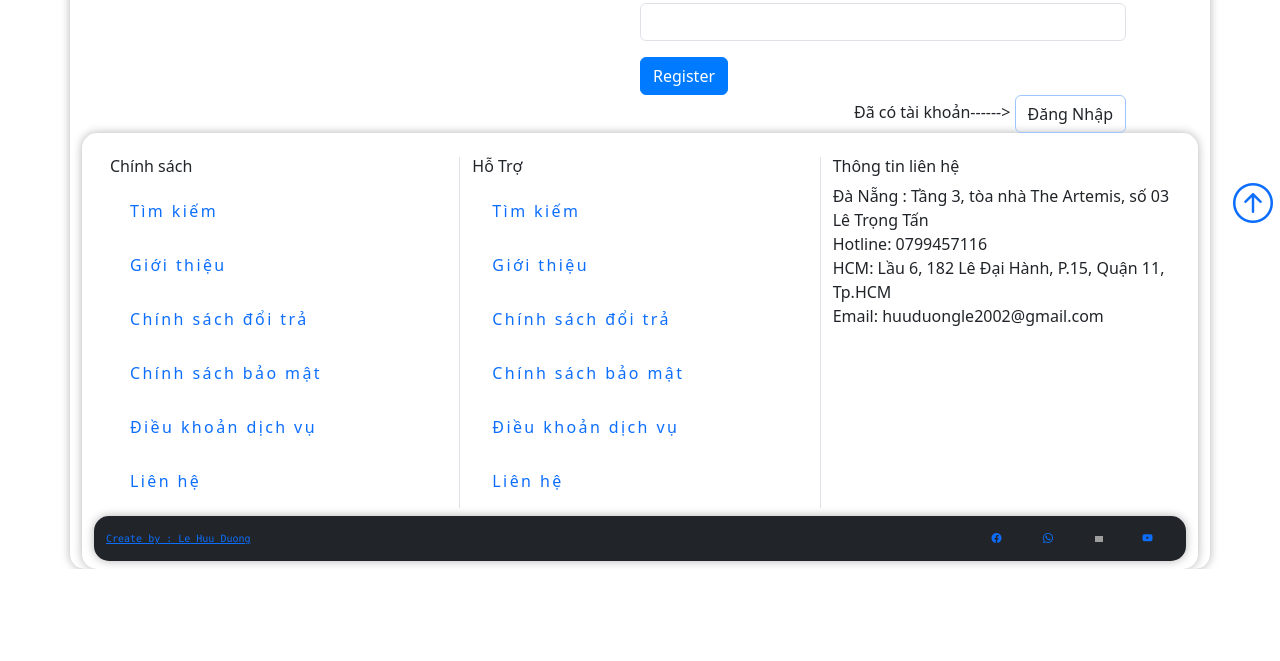
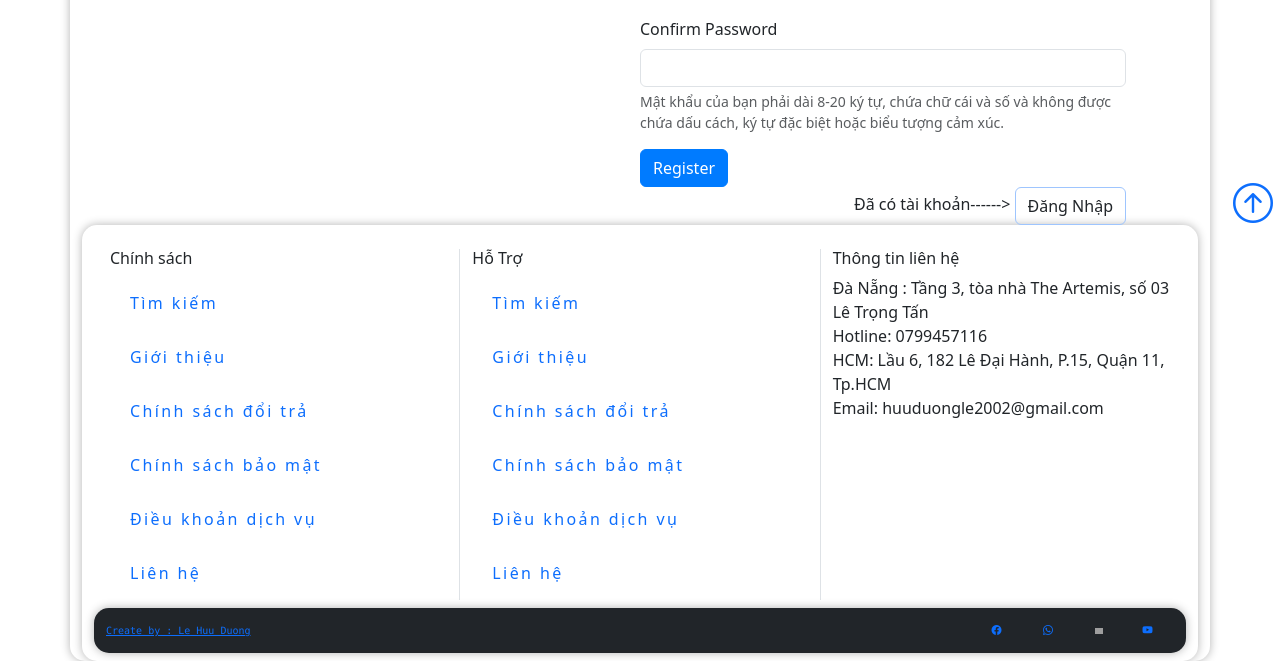
Before and after one commit to Duongle2002/ecomerce, a Django app: template user/templates/register.html in a window 1280 px wide. Shown: the part 559-1220 px from the top of the page. Before the commit the page ends 1128 px from the top, so only its background shows below. Run offline with Django 3.2, Linux system fonts and the light colour scheme; the template is opened without the code that fills it, so the values that code supplies are empty; some web fonts are replaced; grey boxes are pictures that could not be loaded.

Commit message:
Initial commit

```diff
--- a/user/templates/login.html
+++ b/user/templates/login.html
@@ -25,6 +25,9 @@
             <div class="invalid-feedback text-danger ">
                 Please enter your password.
             </div>
+            <div id="passwordHelpBlock" class="form-text">
+                Mật khẩu của bạn phải dài 8-20 ký tự, chứa chữ cái và số và không được chứa dấu cách, ký tự đặc biệt hoặc biểu tượng cảm xúc.
+              </div>
         </div>
         <button type="submit" class="btn btn-primary">Login</button>
     </form>
--- a/user/templates/register.html
+++ b/user/templates/register.html
@@ -24,10 +24,16 @@
             <div class="mb-3">
                 <label for="password1" class="form-label">Password</label>
                 <input type="password" id="password1" name="password1" class="form-control">
+                <div id="passwordHelpBlock" class="form-text">
+                    Mật khẩu của bạn phải dài 8-20 ký tự, chứa chữ cái và số và không được chứa dấu cách, ký tự đặc biệt hoặc biểu tượng cảm xúc.
+                  </div>
             </div>
             <div class="mb-3">
                 <label for="password2" class="form-label">Confirm Password</label>
                 <input type="password" id="password2" name="password2" class="form-control">
+                <div id="passwordHelpBlock" class="form-text">
+                    Mật khẩu của bạn phải dài 8-20 ký tự, chứa chữ cái và số và không được chứa dấu cách, ký tự đặc biệt hoặc biểu tượng cảm xúc.
+                  </div>
             </div>
             <button type="submit" class="btn btn-primary">Register</button>
         </form>
```
